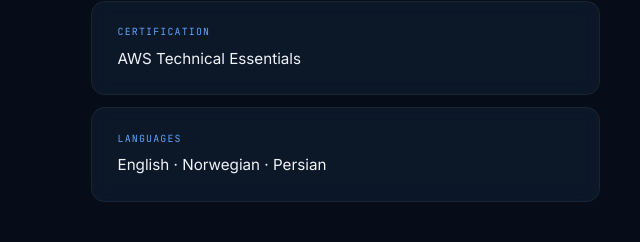
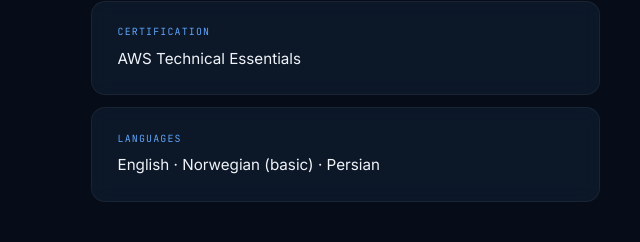
Before and after one commit to MMajidi1988/majidi.no, a plain HTML site: page index.html in a window 1280 px wide. Shown: the part 1486-1728 px from the top of the page, 640-1280 px from the left. Drawn offline with nearby package versions, Linux system fonts and the light colour scheme.

Commit message:
update language skill

```diff
--- a/index.html
+++ b/index.html
@@ -71,7 +71,7 @@
                 <div class="acd"><div class="cl" data-en="Education" data-no="Utdanning">Education</div><ul class="cv education-list"><li data-en="MSc AI · Oslo Metropolitan University" data-no="MSc AI · OsloMet – storbyuniversitetet">MSc AI · Oslo Metropolitan University</li><li data-en="MSc Industrial Engineering (focus on optimization algorithms)" data-no="MSc industriell ingeniørfag (fokus på optimaliseringsalgoritmer)">MSc Industrial Engineering (focus on optimization algorithms)</li><li data-en="Bachelor of Computer Science" data-no="Bachelor i informatikk">Bachelor of Computer Science</li></ul></div>
                 <div class="acd"><div class="cl" data-en="Research" data-no="Forskning">Research</div><div class="cv" data-en="6 papers · 80 citations · h-index 5" data-no="6 artikler · 80 siteringer · h-indeks 5">6 papers · 80 citations · h-index 5</div></div>
                 <div class="acd"><div class="cl" data-en="Certification" data-no="Sertifisering">Certification</div><div class="cv">AWS Technical Essentials</div></div>
-                <div class="acd"><div class="cl" data-en="Languages" data-no="Språk">Languages</div><div class="cv" data-en="English · Norwegian · Persian" data-no="Engelsk · Norsk · Persisk">English · Norwegian · Persian</div></div>
+                <div class="acd"><div class="cl" data-en="Languages" data-no="Språk">Languages</div><div class="cv" data-en="English · Norwegian (basic) · Persian" data-no="Engelsk · Norsk (grunnleggende) · Persisk">English · Norwegian (basic) · Persian</div></div>
             </div>
         </div>
     </div></section>
```
